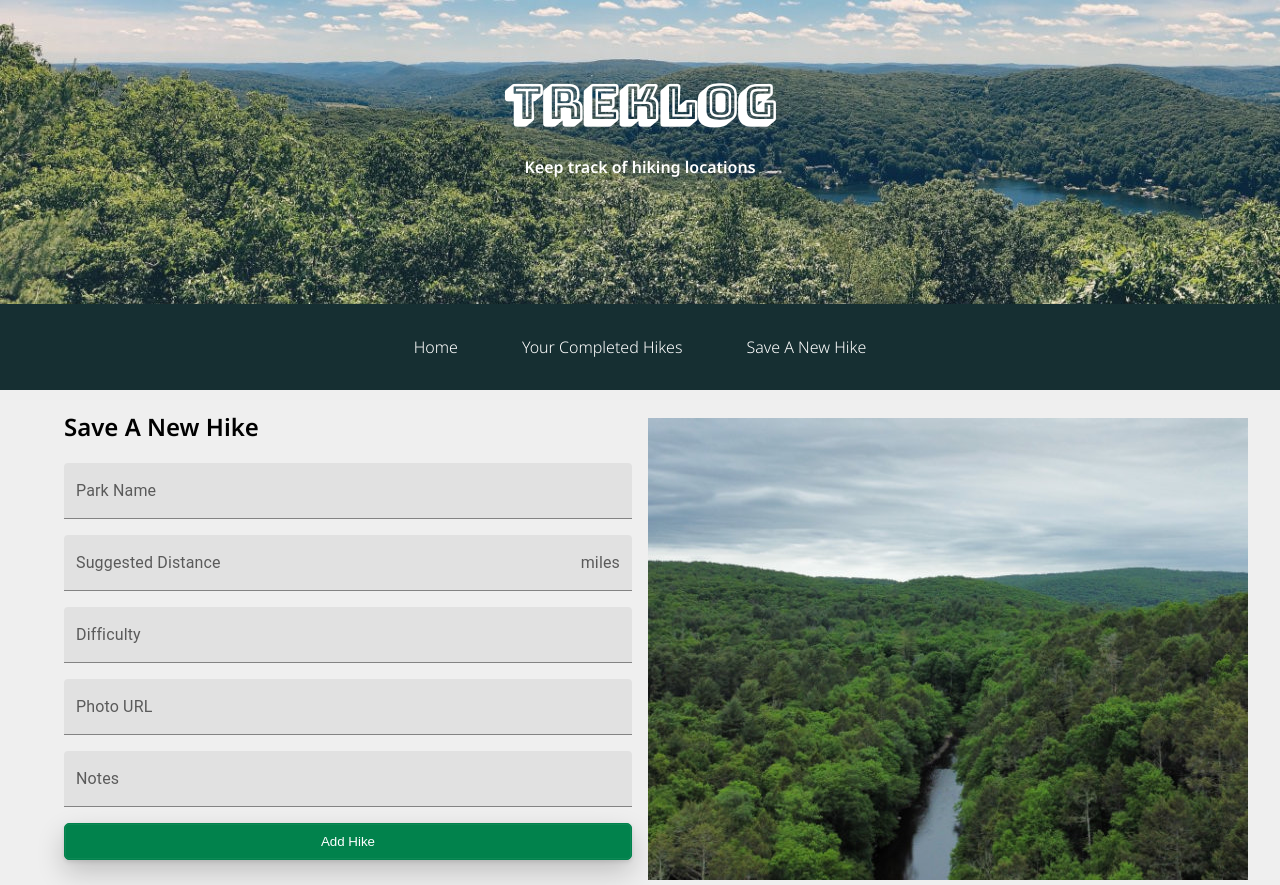
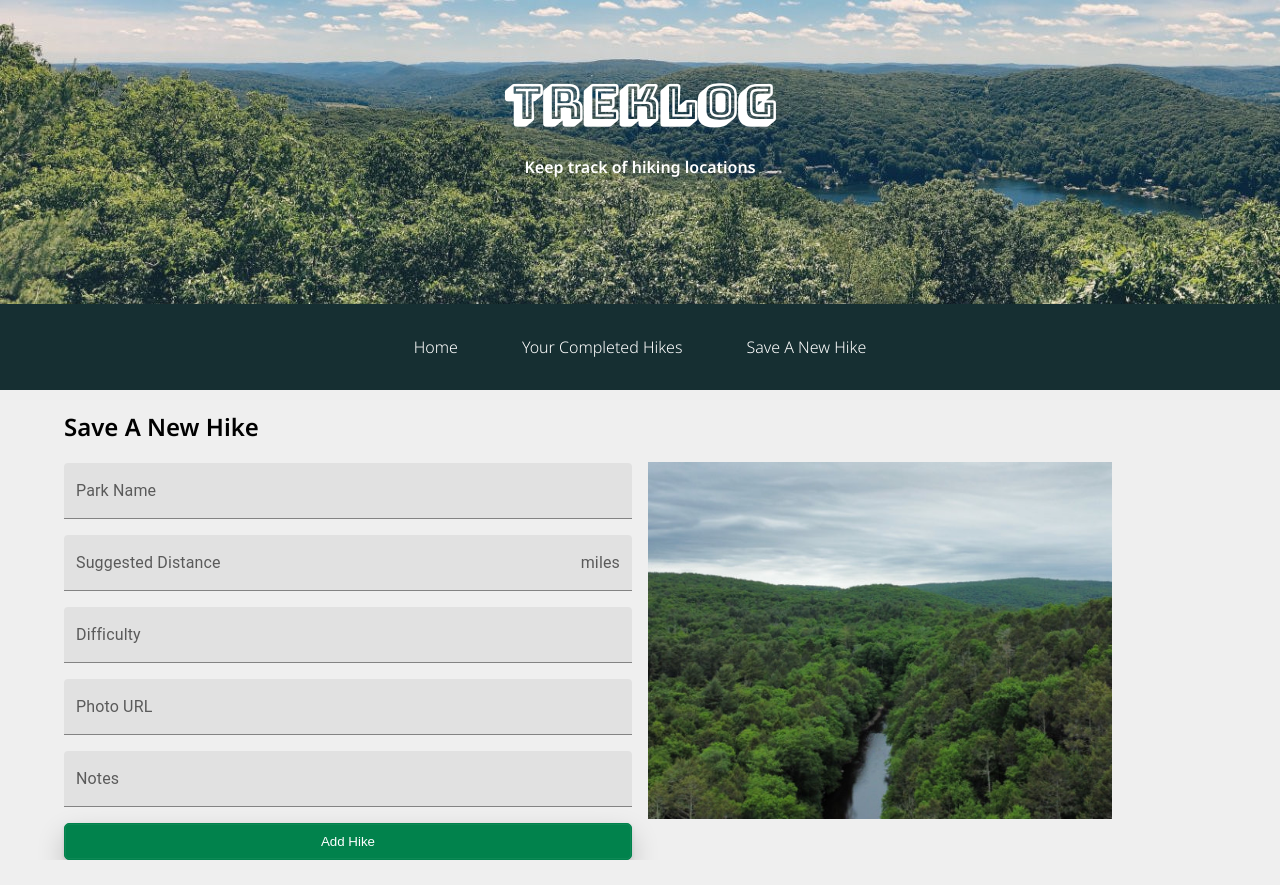
Before and after one commit to StephenCsengo/flatiron-phase-2-project-frontend, a React (Create React App) app: page /addhike in a window 1280 px wide. After the commit the page ends 860 px from the top, so only its background shows below. Built offline with nearby package versions, Linux system fonts and the light colour scheme; no server answers.

Commit message:
Update button css

```diff
--- a/src/App.css
+++ b/src/App.css
@@ -37,7 +37,6 @@ button,
     rgba(255, 255, 255, 0.05) 0px 0px 0px 1px inset;
   border-radius: 5px;
   transition: 800ms;
-  transform: translateY(0);
   display: flex;
   flex-direction: row;
   align-items: center;
@@ -48,8 +47,6 @@ button,
 button:hover,
 .btn:hover {
   transition: 800ms;
-  padding: 10px 40px;
-  transform: translateY(-0px);
   background-color: #00cc7a;
   border: solid 1px #00cc7a;
   color: #ffffff;
@@ -118,7 +115,8 @@ button:hover,
 }
 
 .add-img {
-  margin-top: 1.75em;
+  max-width: 29em;
+  margin-top: 4.5em;
 }
 
 @media (max-width: 480px) {
@@ -126,4 +124,12 @@ button:hover,
     display: flex;
     padding: 0.5em;
   }
+
+  .add-img {
+    display: none;
+  }
+
+  .btn {
+    margin-bottom: 2em;
+  }
 }
```
